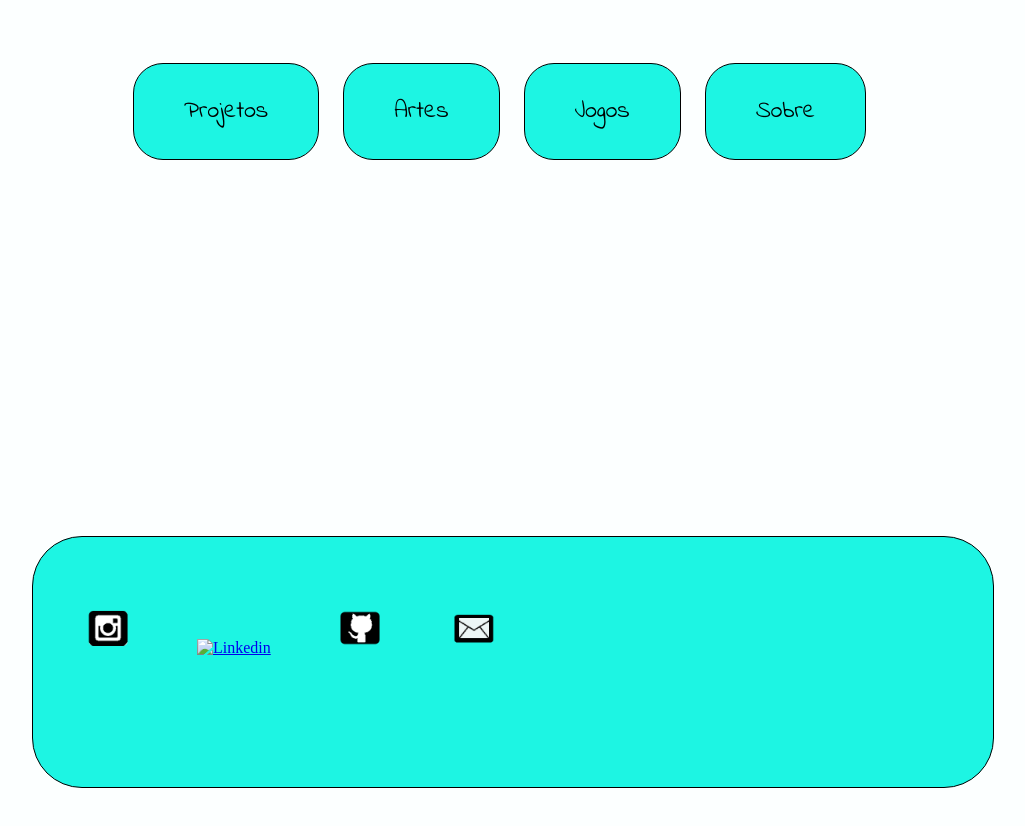
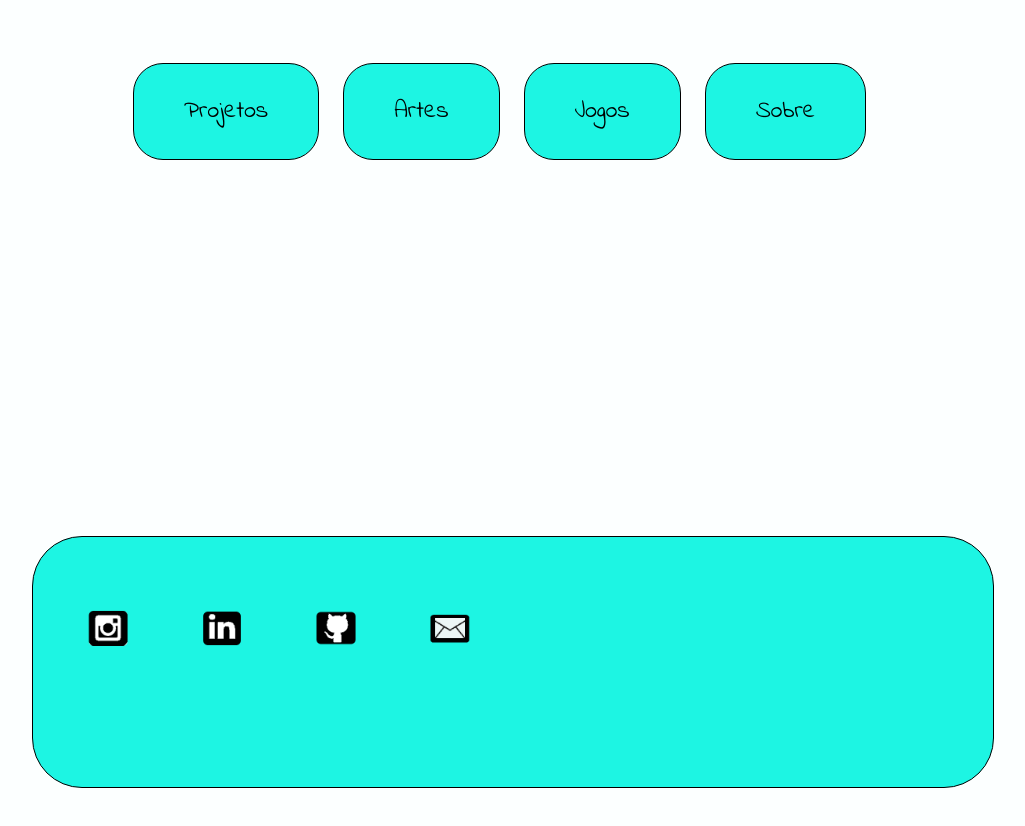
Before and after one commit to GiovannaSGomes/GiovannaSGomes.github.io, a plain HTML site: page index.html in a window 1280 px wide. Shown: the part 370-1196 px from the top of the page, without its empty margins (127-1152 px from the left). Drawn offline with Linux system fonts and the light colour scheme.

Commit message:
Update index.html

```diff
--- a/index.html
+++ b/index.html
@@ -32,7 +32,7 @@
         <div id="footer">
           <ul>
             <li><a href="https://www.instagram.com/giihgomes99/"><img src="icons/instagram.png"alt="Instagram" style="width:50px;height:50px;"></img></a></li>
-            <li><a href="https://www.linkedin.com/in/giovannasgomes"><img src="icons/linkedln.png" alt="Linkedin" style="width:50px;height:50px;"></img></a></li>
+            <li><a href="https://www.linkedin.com/in/giovannasgomes"><img src="icons/linkedIn.png" alt="Linkedin" style="width:50px;height:50px;"></img></a></li>
             <li><a href="https://github.com/GiovannaSGomes" ><img src="icons/github.png" alt="Github" style="width:50px;height:50px;"></img></a></li>
             <li><a href="malito:workcontactgiovanna@gmail.com?subject=Question" title=""><img src="icons/email.png" alt="Email" style="width:50px;height:50px;"></img></a></li>
           </ul>
```
